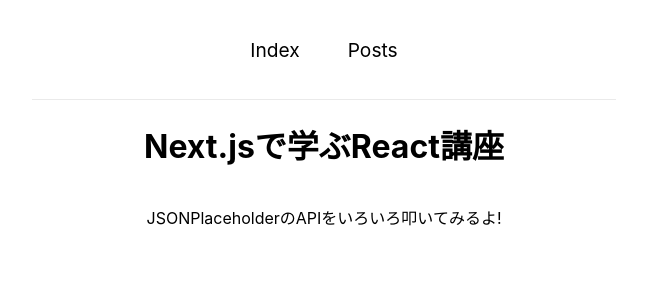
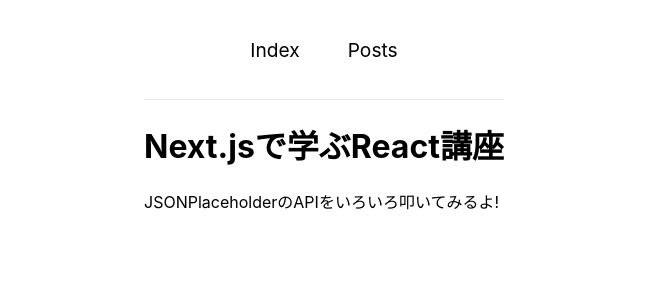
Before and after one commit to naoki4287/study-react, a Next.js app: page / in a window 1280 px wide. Shown: the top 300 px of the page, without its empty margins (316-963 px from the left). Built offline with nearby package versions, Linux system fonts and the light colour scheme.

Commit message:
🎨 Layoutをコンポーネントを使ってまとめた

```diff
--- /dev/null
+++ b/src/components/Layout/index.jsx
@@ -0,0 +1,5 @@
+import classes from "src/components/Layout/Layout.module.css";
+
+export const Layout = (props) => {
+  return <div className={classes.container}>{props.children}</div>;
+};
--- a/src/pages/_app.jsx
+++ b/src/pages/_app.jsx
@@ -1,5 +1,6 @@
-import 'src/styles/globals.css'
-import Head from 'next/head';
+import "src/styles/globals.css";
+import Head from "next/head";
+import { Layout } from "src/components/Layout";
 
 const MyApp = ({ Component, pageProps }) => {
   return (
@@ -7,9 +8,11 @@
       <Head>
         <link rel="icon" href="/favicon.ico" />
       </Head>
-      <Component {...pageProps} />
+      <Layout>
+        <Component {...pageProps} />
+      </Layout>
     </>
   );
-}
+};
 
 export default MyApp;
--- a/src/pages/index.jsx
+++ b/src/pages/index.jsx
@@ -1,10 +1,9 @@
 import Head from 'next/head';
-import styles from 'src/styles/Home.module.css';
 import { Header } from 'src/components/Header';
 
 const Index = () => {
   return (
-    <div className={styles.container}>
+    <div>
       <Head>
         <title>Index Page</title>
       </Head>
--- a/src/pages/posts/[id]/index.jsx
+++ b/src/pages/posts/[id]/index.jsx
@@ -1,10 +1,9 @@
-import styles from "src/styles/Home.module.css";
 import { Header } from "src/components/Header";
 import { Post } from "src/components/Post";
 
 const PostsId = () => {
   return (
-    <div className={styles.container}>
+    <div>
 
       <Header />
       <Post />
--- a/src/pages/posts/index.jsx
+++ b/src/pages/posts/index.jsx
@@ -1,11 +1,10 @@
 import Head from "next/head";
-import styles from "src/styles/Home.module.css";
 import { Header } from "src/components/Header";
 import { Posts as PostsComponent } from "src/components/Posts";
 
 const Posts = () => {
   return (
-    <div className={styles.container}>
+    <div>
       <Head>
         <title>Posts Page</title>
       </Head>
```
Also changed, not shown: src/components/Layout/Layout.module.css (renamed from src/styles/Home.module.css).
